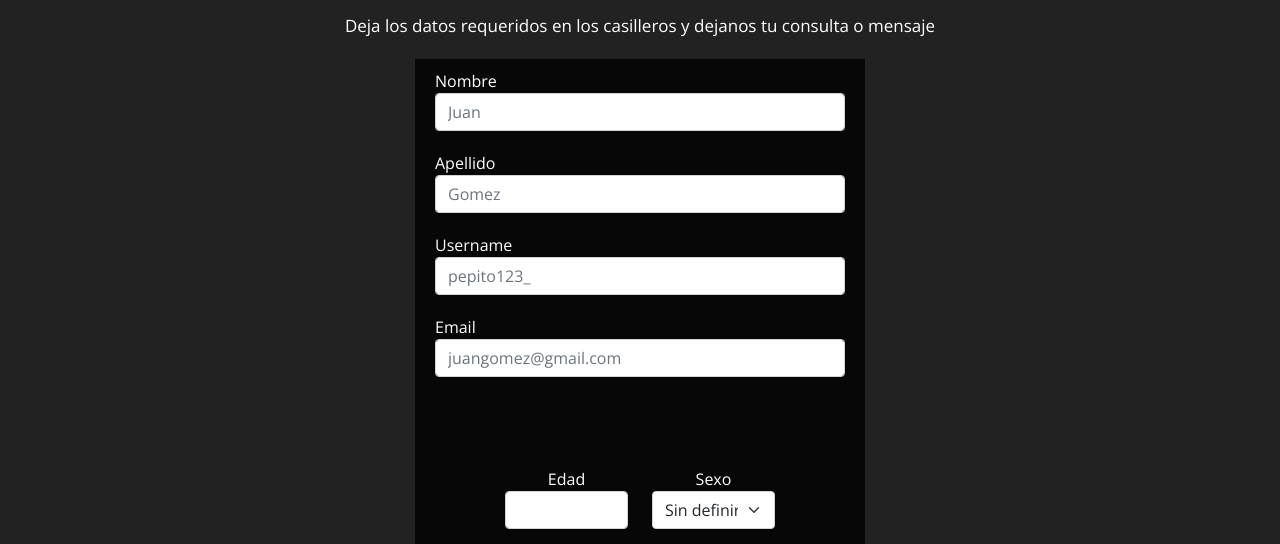
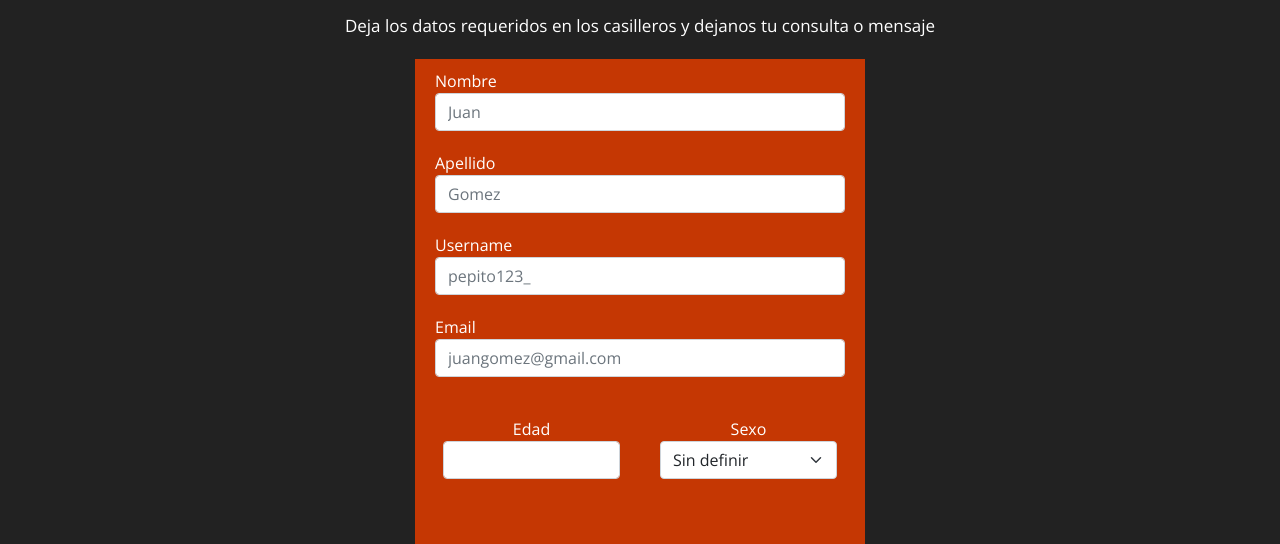
Before and after one commit to isaismael/RollingMovies, a plain HTML site: page pages/contact.html in a window 1280 px wide. Shown: the part 233-777 px from the top of the page. Drawn offline with nearby package versions, Linux system fonts and the light colour scheme.

Commit message:
cambios de padding sobre pagina contact

```diff
--- a/css/estilos.css
+++ b/css/estilos.css
@@ -601,7 +601,7 @@ img.imgBuscador{
 }
 
 #demo div{
-	padding: 30px;
+	padding: 20px;
 	margin: 2px;
 	color: WHITE;
 	background-color:orangered;
@@ -610,3 +610,11 @@ img.imgBuscador{
 #demo div:hover{
 	background-color: #ff7d12;
 }
+
+#myForm{
+	background-color: rgb(197, 55, 3);
+}
+
+#contact-row{
+	padding: 0px;
+}
--- a/js/dom/buscador.js
+++ b/js/dom/buscador.js
@@ -3,7 +3,7 @@ function autocompletado () {
     document.getElementById("demo").innerHTML = '';
 
       var preguntas = [
-        {nombre:"Luca",genero:"Genero"},
+        {nombre:"Luca",genero:"Animada", href:"404"},
         {nombre:"Black Widow",genero:"Accion"},
         {nombre:"Bisomia",genero:"Suspenso"},
         {nombre:"El protector",genero:"Suspenso"},
--- a/pages/contact.html
+++ b/pages/contact.html
@@ -64,31 +64,31 @@
                     <h2>Contactate con nuestro soporte!</h2>
 					<p>Deja los datos requeridos en los casilleros y dejanos tu consulta o mensaje</p>
                     <form action="saludar()" id="myForm">
-                        <div class="mb-3">
+                        <div class=" mb-1 ">
                             <label for="">Nombre</label>
                             <input type="text" name="nombre" id="nombre" class="form-control" placeholder="Juan" required
                                 onkeyup="checkearValidez()">
                         </div>
-                        <div class="mb-3">
+                        <div class=" mb-1 ">
                             <label for="">Apellido</label>
                             <input type="text" name="surname" id="apellido" class="form-control" required minlength="5" placeholder="Gomez">
                         </div>
-						<div class="mb-3">
+						<div class= "mb-1">
                             <label for="">Username</label>
                             <input type="text" name="nombre" id="username" class="form-control" placeholder="pepito123_" required
                                 onkeyup="checkearValidez()">
                         </div>
-                        <div class="mb-3">
+                        <div class="mb-1">
                             <label for="">Email</label>
                             <input type="email" name="email" id="email" class="form-control" placeholder="juangomez@gmail.com" required
                                 pattern="[a-z0-9._%+-]+@[a-z0-9.-]+\.[a-z]{2,4}$">
                         </div>
-                        <div class="mb-3 row">
-                            <div class="col-6">
+                        <div class="row mb-1 " id="contact-row">
+                            <div class="col">
                                 <label for="age">Edad</label>
                                 <input type="number" name="age" id="edad" id="age" class="form-control" required min="12" max="120">
                             </div>
-                            <div class="col-6">
+                            <div class="col">
                                 <label for="gender">Sexo</label>
                                 <select name="gender" id="sexo"  class="form-select mb-3">
                                     <option value="female">Mujer</option>
@@ -97,8 +97,9 @@
                                 </select>
                             </div>
                         </div>
+                        <label for=""></label>
 						<textarea name="textarea" id="texta" cols="30" rows="10"></textarea>
-                        <a class="btn disabled" id="submit" onclick="saveUser()">Enviar</a>
+                        <a class="btn disabled" href="#" id="submit" onclick="saveUser()" style="background-color:black;">Enviar</a>
                     </form>
                 </article>
             </div>
```
Also changed, not shown: index.html (+2 -0 lines).
